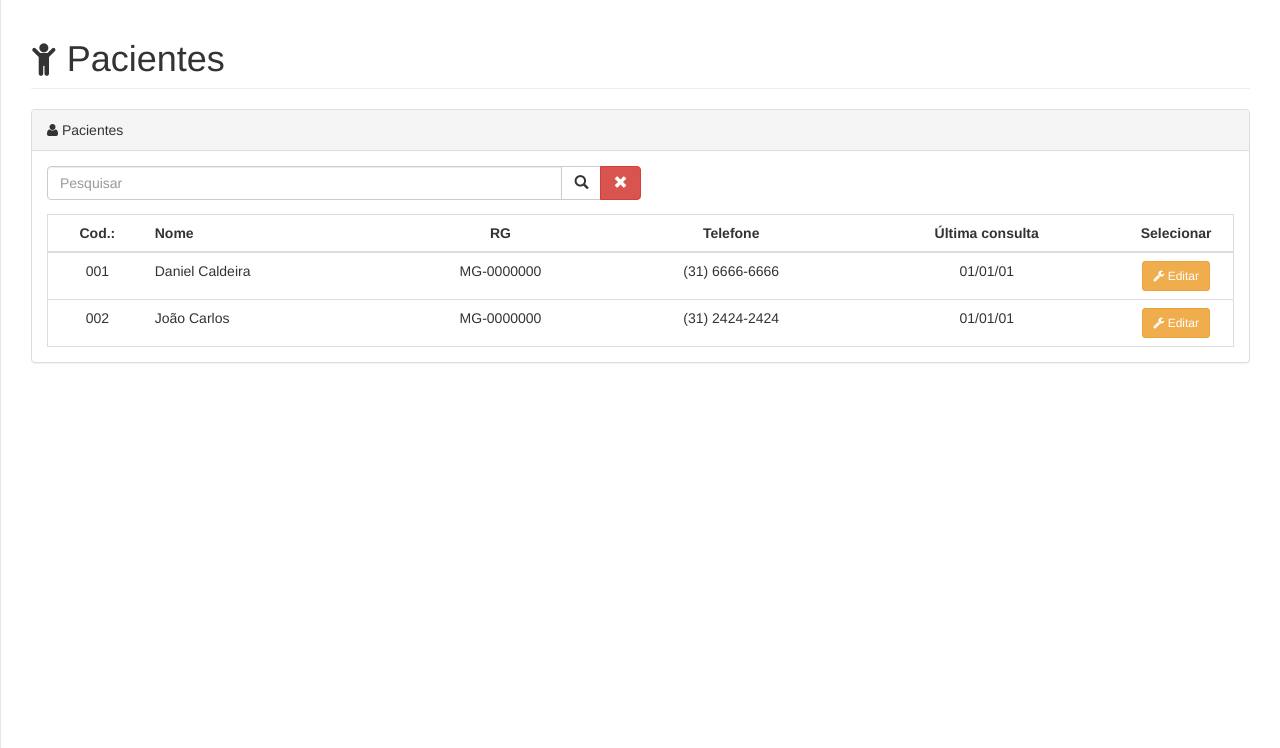
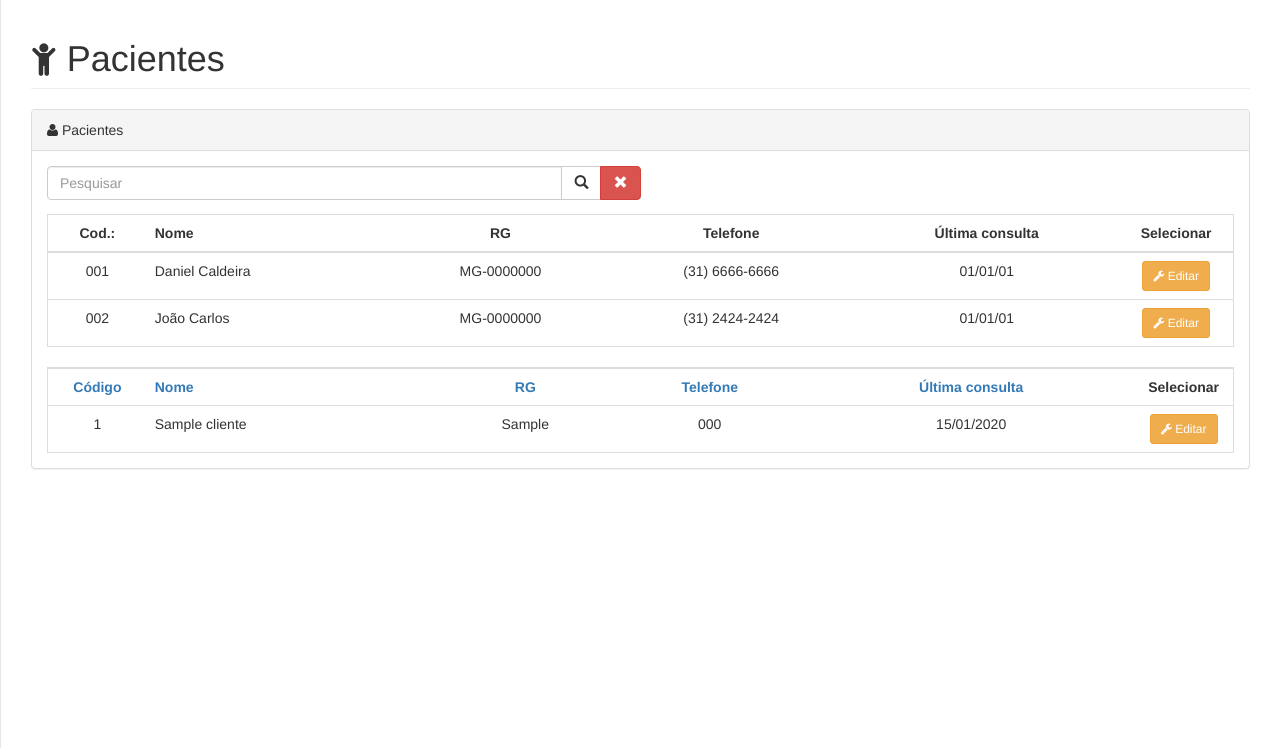
Before and after one commit to tarley/envelheser, a PHP site: page /clienteVis.php in a window 1280 px wide. Shown: the part 62-810 px from the top of the page. Run offline with PHP 8.4, Linux system fonts and the light colour scheme; tables that the repository leaves empty hold one stand-in row (values such as "Sample post").

Commit message:
Ajustes na página ClienteVis

```diff
--- a/ajax/cliente.ajax.php
+++ b/ajax/cliente.ajax.php
@@ -24,9 +24,13 @@
 		}
 
 		echo "[" . $retorno . "]";
+
 	} else if(isset($_GET['lista'])) {
 		$retorno = "";
-		$lista = $cliente->getLista('');
+
+		$term = (isset($_POST['term'])) ? $_POST['term'] : "";
+
+		$lista = $cliente->getLista($term);
 
 		for($i = 0; $i < sizeOf($lista); $i++) {
 			$retorno .= ($retorno != "") ? "," : "";
--- a/clienteVis.php
+++ b/clienteVis.php
@@ -81,12 +81,12 @@
 									</table>
 								</div>
 
-								<!--
+
 								<br />
 								<div id="grid2" class="table-responsive table-bordered">
 
 								</div>
-								-->
+
 
 							</div>
 
@@ -123,7 +123,7 @@
                {
                    title: "Selecionar",
                    attributes: [{ "class": "col-md-1 text-center" }],
-                   template: "<button id='#' type='button' class='btn btn-warning btn-sm'><i class='fa fa-wrench'></i> Editar</button>"
+                   template: "<button data-id='{#codigo}' type='button' class='btn btn-warning btn-sm'><i class='fa fa-wrench'></i> Editar</button>"
                },
 
                //{ field: "DataCadastro", title: "Data Cadastro", type: "date", format: "dd/MM/yyyy", attributes: [{ "class": "text-center" }] },
@@ -147,10 +147,11 @@
 //                }
            ],
            lineClick: {
-               controller: "Usuario",
-               action: "Manage",
-               keyField: "IdUsuario",
-               cellsWithoutClick: [4, 5],
+               //controller: "Usuario",
+               //action: "Manage",
+               //keyField: "IdUsuario",
+               url: "cadastro.php?idCliente={#codigo}",
+               cellsWithoutClick: [5],
                //onClick: LineClick
            },
 //            pager: {
@@ -184,7 +185,7 @@
                     success: function (data) {
                         if (data.Sucesso) {
                             $(e.data.row).remove();
-                            $("#grid").xGrid("reload");
+                            $("#grid2").xGrid("reload");
                         }
 
                         alert(data.Mensagem);
@@ -193,12 +194,18 @@
             }
         }
 
-        $("#btnFilter").click(function () {
-            $("#grid").xGrid("filter", $("#frmFiltro").serialize());
+        $("#btnBuscaCliente").click(function () {
+        	var term = $("#nomeCliente").val()
+            $("#grid2").xGrid("filter", "term=" + term);
         });
 
         $("#btnReload").click(function () {
-            $("#grid").xGrid("reload");
+            $("#grid2").xGrid("reload");
+        });
+
+        $(document.body).on("click", "button[data-id]", function() {
+            var id = $(this).attr("data-id");
+            window.location= "cadastro.php?idCliente=" + id;
         });
     </script>
 
--- a/js/clienteVis.js
+++ b/js/clienteVis.js
@@ -1,39 +1,39 @@
 $(document).ready(function() {
-	$("#btnBuscaCliente").click(function() {
-		var cliente = $("#nomeCliente").val();
-		$.ajax({
-			url: "ajax/cliente.ajax.php?term=" + cliente,
-			success: function (data) {
-				var cliente = jQuery.parseJSON(data);
-
-				var tbody = $("#tablePaciente tbody");
-				tbody.empty();
-
-				if(cliente.length != 0){
-					for(var i=0; i < cliente.length; i++){
-						console.log(cliente[i]);
-						var tr = $('<tr></tr>');
-						var tdCod = $('<td class="text-center">' + cliente[i].codigo + '</td>');
-						var tdNome = $('<td>' + cliente[i].nome + '</td>');
-						var tdRg = $('<td class="text-center">' + cliente[i].NumRg + '</td>');
-						var tdTelefone = $('<td class="text-center">' + cliente[i].NumTelefone + '</td>');
-						var tdUltimaConsulta = $('<td class="text-center">' + cliente[i].DtaUltimoAtendimento + '</td>');
-						var tdEditar = $('<td></td>');
-						var divEditar = $('<div class="col-md-1 text-center"></div>');
-						var btnEditar  = $('<button id="#" type="button" class="btn btn-warning btn-sm"><i class="fa fa-wrench"></i> Editar</button>');
-						divEditar.append(btnEditar);
-						tdEditar.append(divEditar);
-						tr.append(tdCod);
-						tr.append(tdNome);
-						tr.append(tdRg);
-						tr.append(tdTelefone);
-						tr.append(tdUltimaConsulta);
-						tr.append(tdEditar);
-						tbody.append(tr);
-					}
-				}
-
-			}
-		});
-	});
+//	$("#btnBuscaCliente").click(function() {
+//		var cliente = $("#nomeCliente").val();
+//		$.ajax({
+//			url: "ajax/cliente.ajax.php?term=" + cliente,
+//			success: function (data) {
+//				var cliente = jQuery.parseJSON(data);
+//
+//				var tbody = $("#tablePaciente tbody");
+//				tbody.empty();
+//
+//				if(cliente.length != 0){
+//					for(var i=0; i < cliente.length; i++){
+//						console.log(cliente[i]);
+//						var tr = $('<tr></tr>');
+//						var tdCod = $('<td class="text-center">' + cliente[i].codigo + '</td>');
+//						var tdNome = $('<td>' + cliente[i].nome + '</td>');
+//						var tdRg = $('<td class="text-center">' + cliente[i].NumRg + '</td>');
+//						var tdTelefone = $('<td class="text-center">' + cliente[i].NumTelefone + '</td>');
+//						var tdUltimaConsulta = $('<td class="text-center">' + cliente[i].DtaUltimoAtendimento + '</td>');
+//						var tdEditar = $('<td></td>');
+//						var divEditar = $('<div class="col-md-1 text-center"></div>');
+//						var btnEditar  = $('<button id="#" type="button" class="btn btn-warning btn-sm"><i class="fa fa-wrench"></i> Editar</button>');
+//						divEditar.append(btnEditar);
+//						tdEditar.append(divEditar);
+//						tr.append(tdCod);
+//						tr.append(tdNome);
+//						tr.append(tdRg);
+//						tr.append(tdTelefone);
+//						tr.append(tdUltimaConsulta);
+//						tr.append(tdEditar);
+//						tbody.append(tr);
+//					}
+//				}
+//
+//			}
+//		});
+//	});
 });
--- a/js/xGrid.js
+++ b/js/xGrid.js
@@ -182,11 +182,14 @@
                             var key = rowData[settings.lineClick.keyField];
                             var controller = settings.lineClick.controller;
                             var action = settings.lineClick.action;
+                            var url = replaceTemplateKeys(settings.lineClick.url, rowData) ;
 
                             if (settings.lineClick.onClick && $.isFunction(settings.lineClick.onClick))
                                 cell.click({ key: key, row: row }, settings.lineClick.onClick);
                             else if (controller && action)
                                 column.attributes = addAttribute(column.attributes, "onclick", "window.location='/" + controller + "/" + action + "/" + key + "'", true);
+                            else if(url)
+                            	column.attributes = addAttribute(column.attributes, "onclick", "window.location='" + url + "'", true);
 
                             column.attributes = addAttribute(column.attributes, "style", "cursor: pointer;", false);
                         }
```
